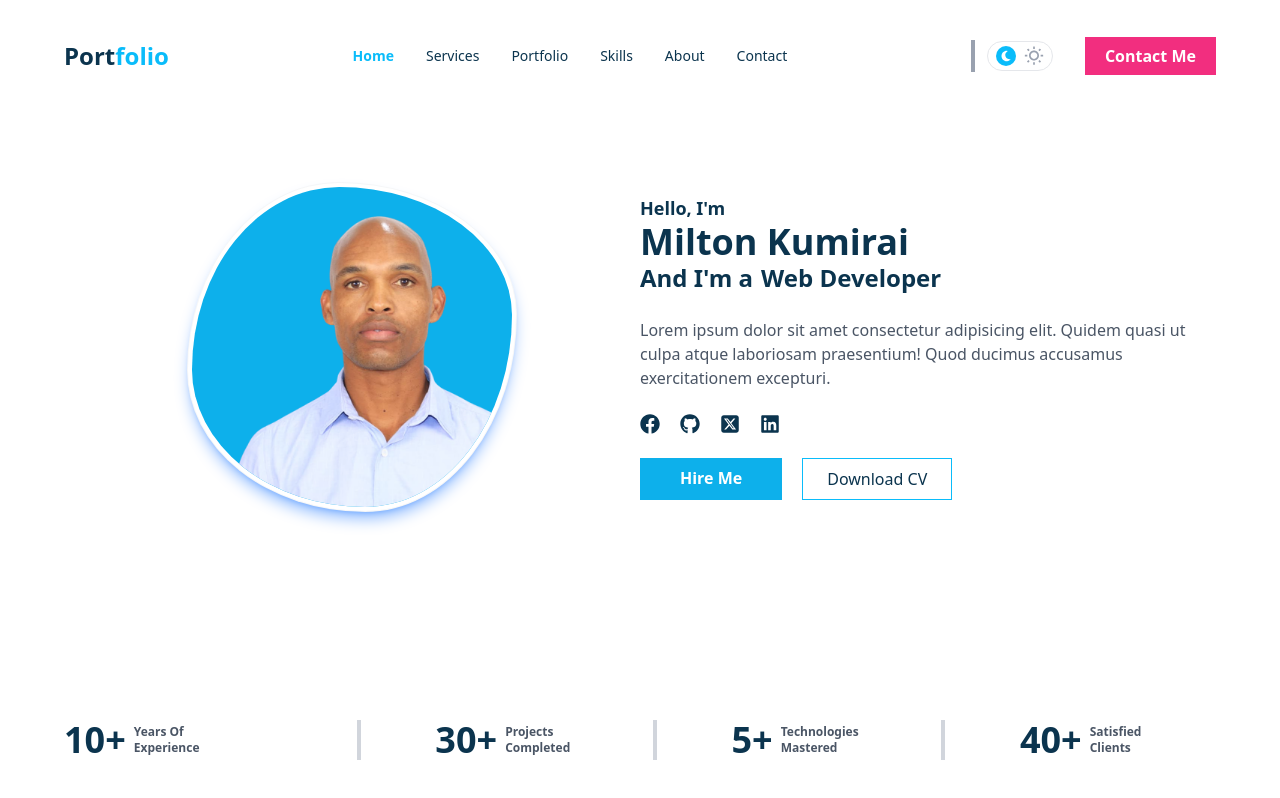
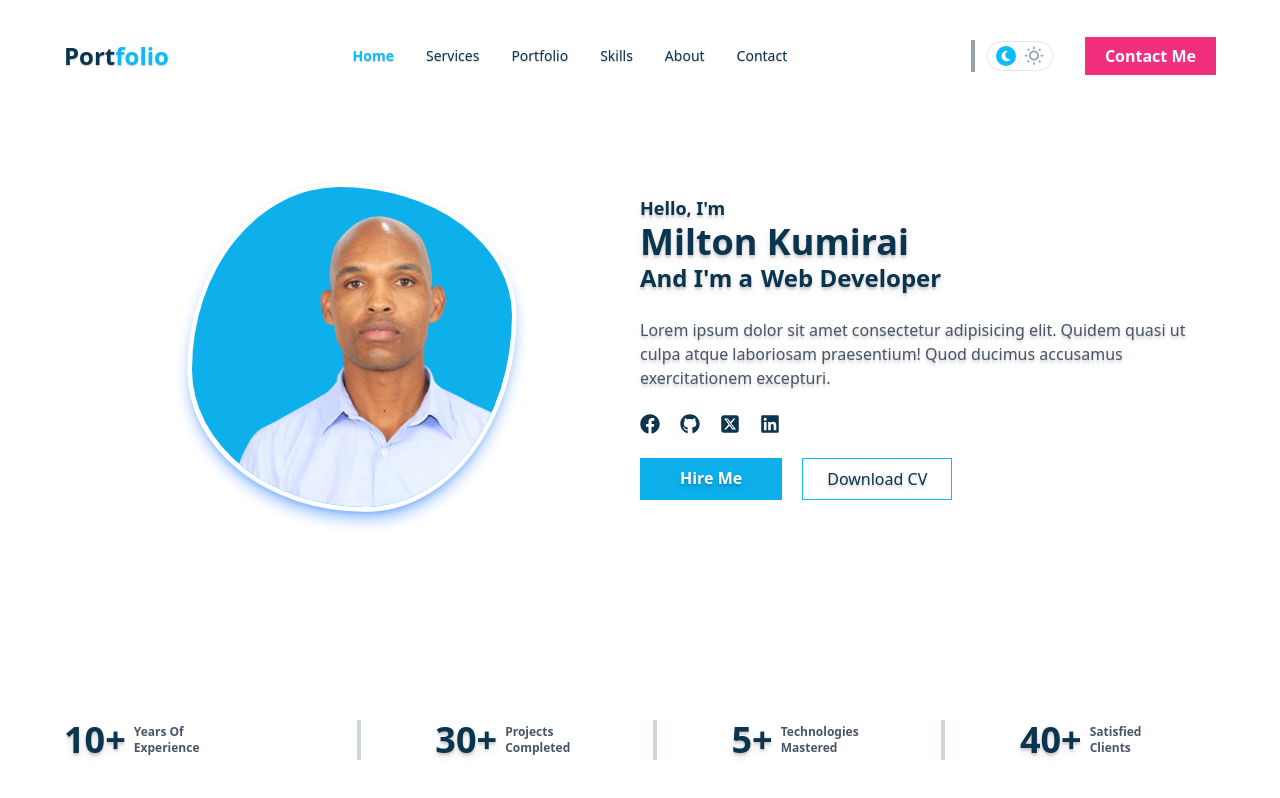
Before and after one commit to Kummirai/react-components, a Next.js app: page / in a window 1280 px wide. Built offline with nearby package versions, Linux system fonts and the light colour scheme.

Commit message:
add text shadow feat: add text shadow to improve readability
Apply subtle text shadow to headings for better contrast

Enhance text legibility against varying background colors

Maintain visual consistency with design system

Improve accessibility for users with visual impairments

```diff
--- a/app/not-found.jsx
+++ b/app/not-found.jsx
@@ -3,8 +3,8 @@ import React from "react";
 export default function notfound() {
   return (
     <div className="max-w-6xl mx-auto h-[calc(100vh-72px)] flex items-center justify-center">
-      <div className="flex items-center justify-center flex-col space-y-2">
-        <h2 className="text-8xl text-[#0db0eb] font-bold">404</h2>
+      <div className="flex items-center justify-center flex-col space-y-2 text-shadow-sm">
+        <h2 className="text-8xl text-[#0db0eb] font-bold ">404</h2>
         <h3 className="text-2xl text-[#0b344e]">Development in progress</h3>
         <p className="text-gray-500">Please try again later</p>
       </div>
--- a/components/hero-2a/HeroTwoA.jsx
+++ b/components/hero-2a/HeroTwoA.jsx
@@ -52,10 +52,10 @@ export default function HeroTwoA({ img }) {
           </div>
         </div>
         {/* Developer details */}
-        <div className="flex flex-col justify-center gap-6">
+        <div className="flex flex-col justify-center gap-6 text-shadow-lg ">
           <div className="text-[#0b344e]">
             <h2 className="text-lg font-semibold">Hello, I'm</h2>
-            <h3 className="text-4xl font-bold">Milton Kumirai</h3>
+            <h3 className="text-4xl font-bold ">Milton Kumirai</h3>
             <h4 className="text-2xl font-semibold flex gap-2">
               <span>And I'm a</span>
               <span>Web Developer</span>
@@ -100,7 +100,7 @@ export default function HeroTwoA({ img }) {
                     : "grow flex items-center gap-2"
                 }
               >
-                <h2 className="text-4xl text-[#0b344e] font-bold">
+                <h2 className="text-4xl text-shadow-lg  text-[#0b344e] font-bold">
                   {stat.number}+
                 </h2>
                 <p className="text-xs text-gray-600 font-semibold flex flex-col">
--- a/components/navbar-1/NavbarOne.jsx
+++ b/components/navbar-1/NavbarOne.jsx
@@ -13,7 +13,7 @@ export default function NavbarOne({ links }) {
     <header className="pt-10">
       <nav className="max-w-6xl mx-auto flex items- justify-between">
         <div>
-          <h1 className="text-2xl font-bold">
+          <h1 className="text-2xl text-shadow-sm font-bold">
             <span className="text-[#0b344e]">Port</span>
             <span className="text-[#0abcfa]">folio</span>
           </h1>
@@ -25,8 +25,8 @@ export default function NavbarOne({ links }) {
                 key={link.id}
                 className={
                   pathname === link.path
-                    ? "text-[#0abcfa] text-sm font-bold"
-                    : "hover:text-[#4b6c81] text-[#0b344e] text-sm"
+                    ? "text-[#0abcfa] text-sm font-bold text-shadow-xs"
+                    : "hover:text-[#4b6c81] text-[#0b344e] text-sm text-shadow-sm "
                 }
               >
                 <Link href={link.path}>{link.link}</Link>
```
